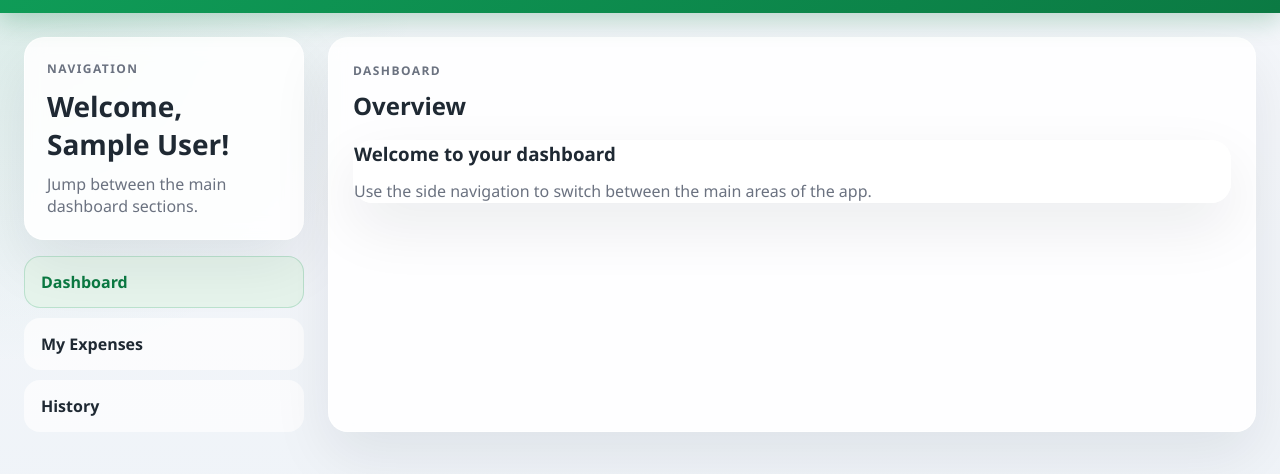
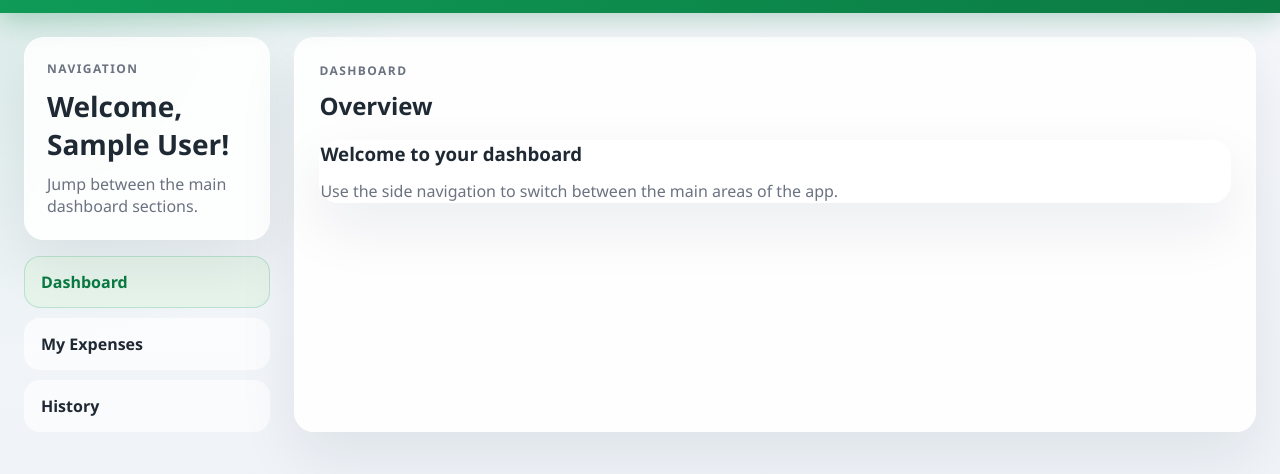
Before and after one commit to SaujanBindukar/expense-tracker, a plain HTML site: page client/dashboard.html in a window 1280 px wide. Shown: the part 56-530 px from the top of the page. Drawn offline with Linux system fonts and the light colour scheme; sample sign-in values are in the browser's storage.

Commit message:
responsive dashboard created

```diff
--- a/client/style.css
+++ b/client/style.css
@@ -206,7 +206,7 @@ input:focus {
 
 .dashboard-shell {
   display: grid;
-  grid-template-columns: 280px minmax(0, 1fr);
+  grid-template-columns: minmax(220px, 20%) minmax(0, 1fr);
   gap: 24px;
   padding: 24px;
 }
```
